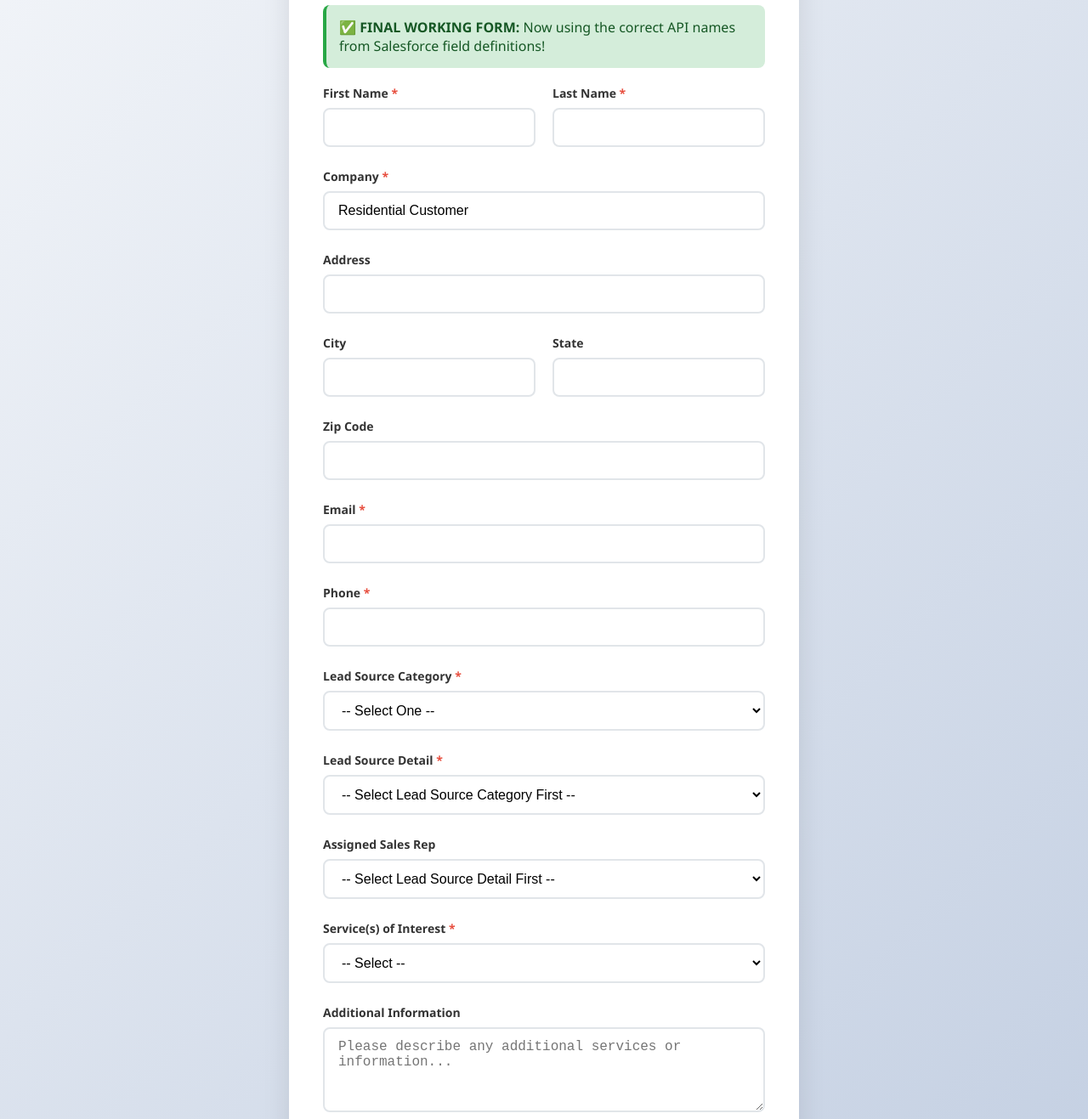
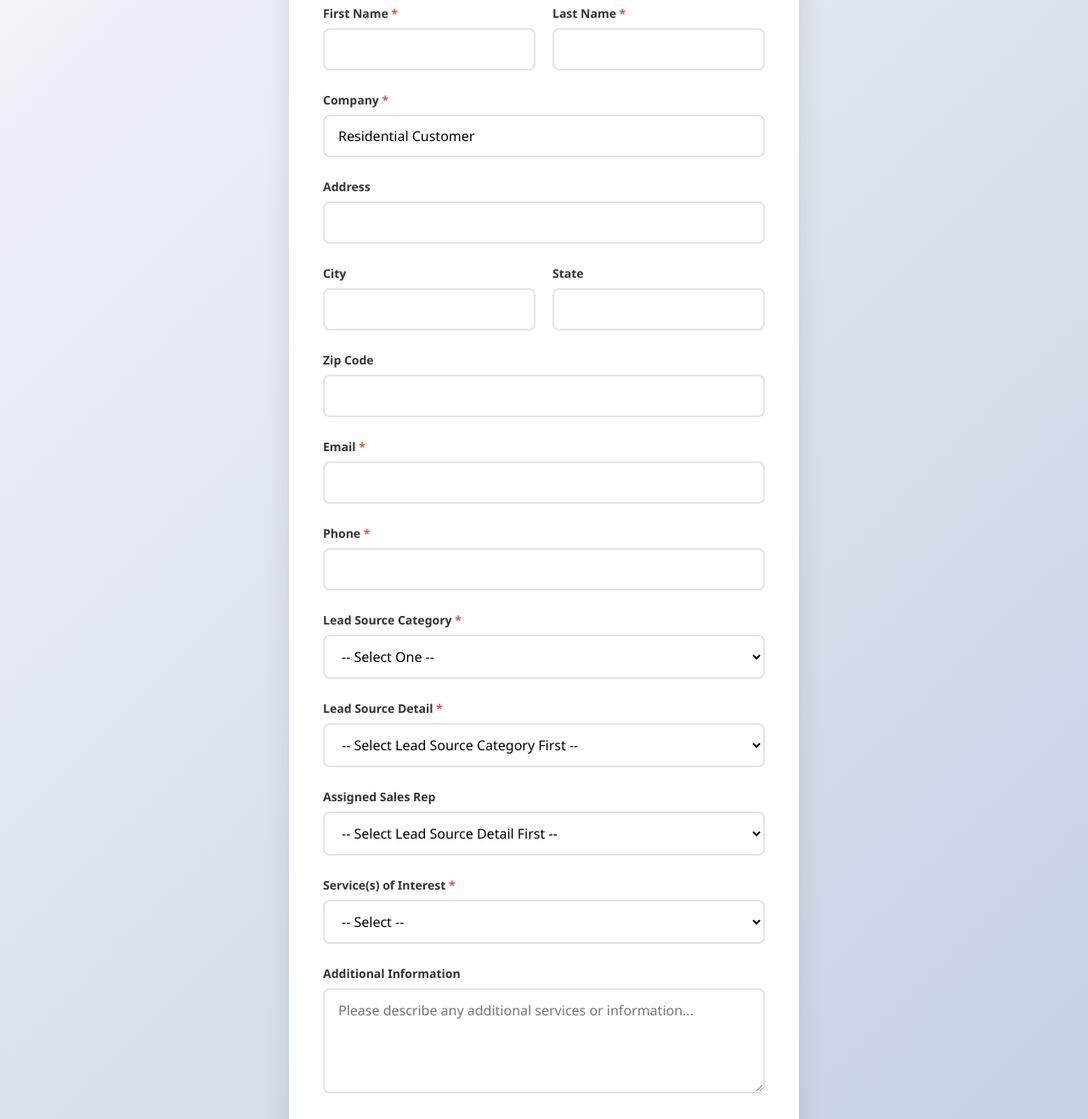
Before and after one commit to eritger1110/lead-capture, a plain HTML site: page index.html in a window 1280 px wide. Shown: the part 300-1617 px from the top of the page at 85% size. Drawn offline with Linux system fonts and the light colour scheme.

Commit message:
Update index.html
FINAL FINAL 7.29.25

```diff
--- a/index.html
+++ b/index.html
@@ -77,6 +77,7 @@
       border: 2px solid #e1e5e9;
       border-radius: 8px;
       font-size: 16px;
+      font-family: "Segoe UI", Tahoma, Geneva, Verdana, sans-serif;
       transition: all 0.3s ease;
       background-color: #fff;
     }
@@ -89,6 +90,12 @@
       outline: none;
       border-color: #0074c1;
       box-shadow: 0 0 0 3px rgba(0, 116, 193, 0.1);
+    }
+
+    textarea {
+      resize: vertical;
+      min-height: 100px;
+      line-height: 1.5;
     }
 
     .form-row {
@@ -129,15 +136,6 @@
     .required {
       color: #e74c3c;
     }
-
-    .success-message {
-      background: #d4edda;
-      color: #155724;
-      padding: 15px;
-      border-radius: 8px;
-      margin-bottom: 20px;
-      border-left: 4px solid #28a745;
-    }
   </style>
 </head>
 <body>
@@ -149,10 +147,6 @@
     </div>
 
     <div class="form-container">
-      <div class="success-message">
-        <strong>✅ FINAL WORKING FORM:</strong> Now using the correct API names from Salesforce field definitions!
-      </div>
-
       <form name="lead-capture-form" action="/.netlify/functions/submit-lead" method="POST" data-netlify="true">
         <!-- Salesforce Web-To-Lead hidden fields -->
         <input type="hidden" name="oid" value="00Dfo000001KoHp" />
```
